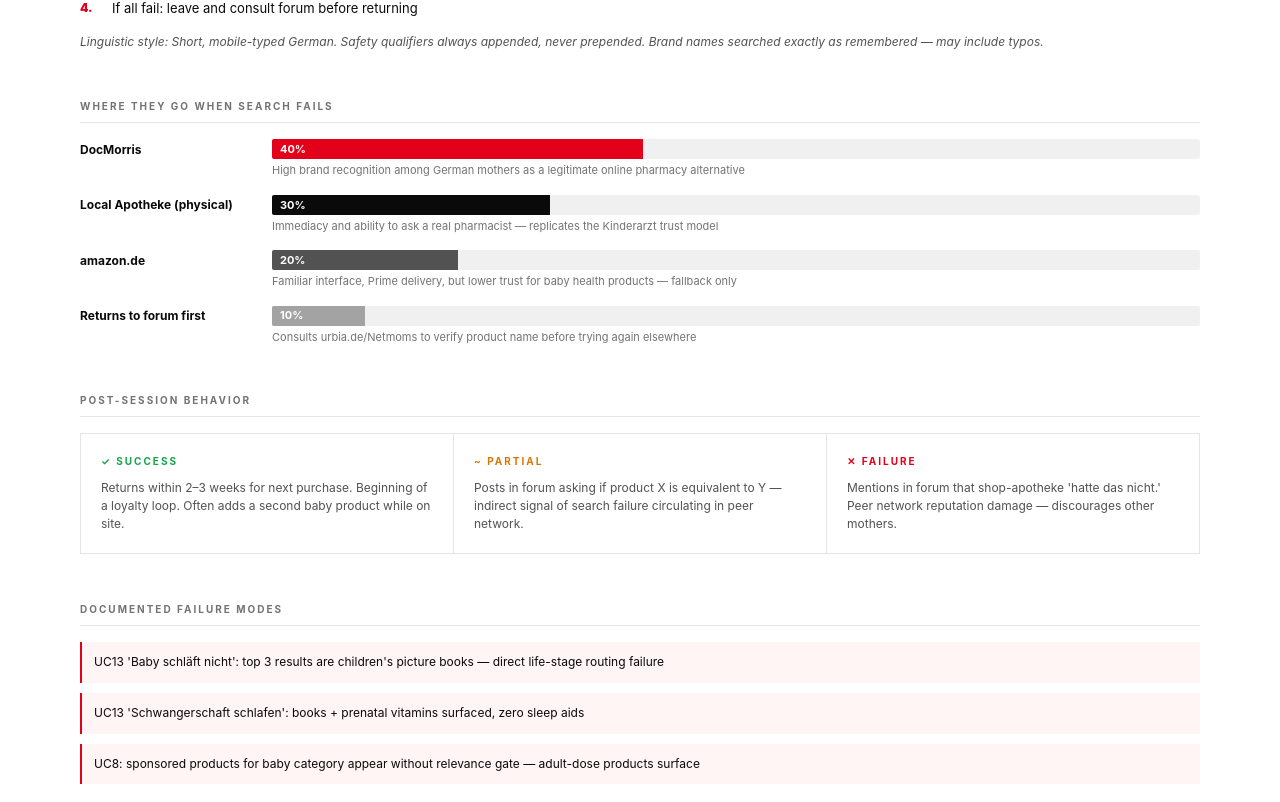
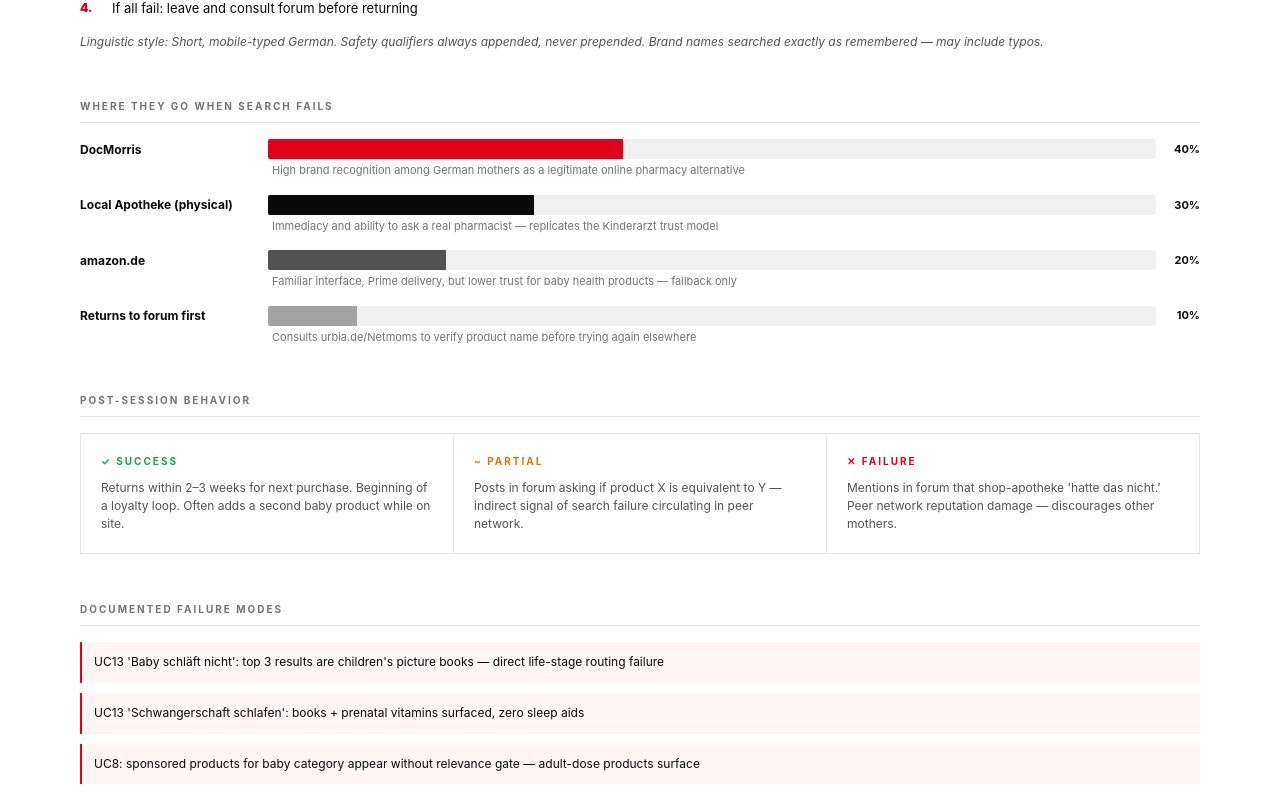
Before and after one commit to nitianhao/Redcare-Simulation, a Next.js app: page / in a window 1280 px wide. Shown: the part 2038-2840 px from the top of the page. Built offline with nearby package versions, Linux system fonts and the light colour scheme.

Commit message:
fix: move competitor bar percentage label outside bar to prevent clipping

```diff
--- a/components/CompetitorMap.tsx
+++ b/components/CompetitorMap.tsx
@@ -18,7 +18,7 @@
     <div className="space-y-4">
       {sorted.map((exit, i) => (
         <div key={exit.platform}>
-          <div className="flex items-center gap-4 mb-1">
+          <div className="flex items-center gap-3 mb-1">
             <span className="text-[12px] font-bold text-[#0a0a0a] w-44 shrink-0 leading-tight">
               {exit.platform}
             </span>
@@ -27,17 +27,19 @@
               style={{ background: '#f0f0f0' }}
             >
               <div
-                className="h-5 flex items-center pl-2"
+                className="h-5"
                 style={{
                   width: `${Math.round(exit.likelihood * 100)}%`,
                   background: barBg(i),
                 }}
-              >
-                <span className="text-[11px] font-bold text-white">
-                  {Math.round(exit.likelihood * 100)}%
-                </span>
-              </div>
+              />
             </div>
+            <span
+              className="text-[11px] font-bold w-8 shrink-0 text-right"
+              style={{ color: '#0a0a0a' }}
+            >
+              {Math.round(exit.likelihood * 100)}%
+            </span>
           </div>
           <p className="text-[11px] text-[#737373] pl-48 leading-[1.4]">{exit.reason}</p>
         </div>
```
